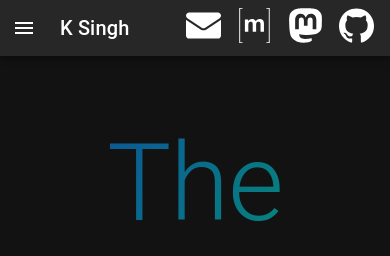
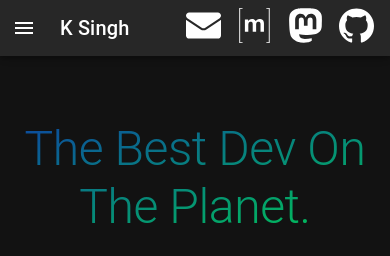
Before and after one commit to kamlendras/kamlendras.github.io, a Next.js app: page / in a window 390 px wide. Shown: the top 256 px of the page. Built offline with nearby package versions, Linux system fonts and the light colour scheme.

Commit message:
added open email app function & made font responsive

```diff
--- a/src/app/components/appbar.js
+++ b/src/app/components/appbar.js
@@ -17,6 +17,7 @@ import Typography from "@mui/material/Typography";
 import Button from "@mui/material/Button";
 import Social from "./social";
 import Link from "next/link";
+import SwipeableDrawer from '@mui/material/SwipeableDrawer';
 import { ThemeProvider, createTheme } from "@mui/material/styles";
 const darkTheme = createTheme({
   palette: {
@@ -124,7 +125,7 @@ function DrawerAppBar(props) {
         </AppBar>
       </ThemeProvider>
       <nav>
-        <Drawer
+        <SwipeableDrawer
           container={container}
           variant="temporary"
           open={mobileOpen}
@@ -141,7 +142,7 @@ function DrawerAppBar(props) {
           }}
         >
           {drawer}
-        </Drawer>
+        </SwipeableDrawer>
       </nav>
     </Box>
   );
--- a/src/app/components/hire.jsx
+++ b/src/app/components/hire.jsx
@@ -153,6 +153,11 @@ export default function Album() {
                   backgroundClip: "text",
                   WebkitBackgroundClip: "text",
                   color: "transparent",
+                  fontSize: '3rem',
+  '@media (min-width:600px)': {
+    fontSize: '7rem',
+  },
+
                 }}
               >
                 The Best Dev On
--- a/src/app/components/social.jsx
+++ b/src/app/components/social.jsx
@@ -27,16 +27,17 @@ const Social = () => {
 
 </Link> */}
 
-  <Link
-  onClick={handleClickOpen} className="link"
-   href="/">
-
+  {/* <Link
+  className="link"
+   href="/" legacyBehavior
+   > */}
+ <a href="mailto:ksinghofficial@proton.me?Subject=Hello%20User"  onClick={handleClickOpen}>
     <img src="/mail.svg"
     height={35}
     width={35}
     />
-
-</Link>
+    </a>
+{/* </Link> */}
 <Link href="https://matrix.to/#/@ksingh:matrix.org" className="link" >
 <img src="/social/matrix.svg" height={35} width={35} />
 
```
